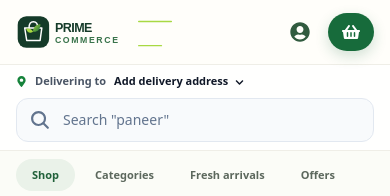
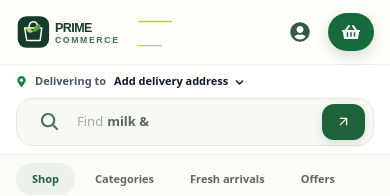
Before and after one commit to LingamGanesh/PrimeCommerce-fullstack, a React (Vite) app in the folder client/: page / in a window 390 px wide. Shown: the top 196 px of the page. Built offline with nearby package versions, Linux system fonts and the light colour scheme; no server answers.

Commit message:
Polish responsive premium product search component

```diff
--- a/client/src/components/Search.jsx
+++ b/client/src/components/Search.jsx
@@ -1,6 +1,7 @@
 import { useState } from "react";
 import { TypeAnimation } from "react-type-animation";
 import { IoSearch } from "react-icons/io5";
+import { FiArrowUpRight, FiX } from "react-icons/fi";
 import { useLocation, useNavigate, useSearchParams } from "react-router-dom";
 
 export default function Search() {
@@ -16,16 +17,72 @@ export default function Search() {
     navigate(value ? "/search?q=" + encodeURIComponent(value) : "/search");
   };
 
+  const openSearch = () => navigate(query.trim() ? "/search?q=" + encodeURIComponent(query.trim()) : "/search");
+
   return (
-    <form onSubmit={submitSearch} className="group flex h-11 w-full min-w-0 items-center overflow-hidden rounded-xl border border-slate-200 bg-slate-50 text-neutral-500 transition focus-within:border-lime-400 focus-within:bg-white lg:h-12 lg:min-w-[420px]">
-      <button type="submit" aria-label="Search products" className="flex h-full items-center justify-center px-3 text-slate-500 transition group-focus-within:text-lime-700"><IoSearch size={22}/></button>
+    <form
+      onSubmit={submitSearch}
+      role="search"
+      className="group relative flex h-12 w-full min-w-0 items-center rounded-2xl border border-[#e5e9df] bg-[#f7f9f4] px-1.5 shadow-[inset_0_1px_2px_rgba(25,45,28,.025)] transition-all duration-200 hover:border-[#cbd9c8] hover:bg-white focus-within:border-[#4b8b5c] focus-within:bg-white focus-within:shadow-[0_0_0_4px_rgba(75,139,92,.10)] lg:h-[50px]"
+    >
+      <span className="ml-2.5 grid h-8 w-8 shrink-0 place-items-center rounded-xl text-[#47734f] transition-colors group-focus-within:bg-[#eaf2e8]">
+        <IoSearch size={21} aria-hidden="true" />
+      </span>
+
       {isSearchPage ? (
-        <input type="search" value={query} onChange={event=>setQuery(event.target.value)} placeholder="Search milk, fruits, snacks…" aria-label="Search products" autoFocus className="h-full min-w-0 flex-1 bg-transparent pr-3 text-sm text-slate-800 outline-none"/>
+        <input
+          type="search"
+          value={query}
+          onChange={(event) => setQuery(event.target.value)}
+          placeholder="Search milk, fresh fruits, snacks..."
+          aria-label="Search products"
+          autoFocus
+          className="h-full min-w-0 flex-1 bg-transparent px-3 text-[13px] font-medium text-[#24372a] outline-none placeholder:font-normal placeholder:text-[#929b91] sm:text-sm"
+        />
       ) : (
-        <button type="button" onClick={()=>navigate("/search")} className="h-full min-w-0 flex-1 text-left text-sm text-slate-500">
-          <TypeAnimation sequence={['Search "milk"',1000,'Search "bread"',1000,'Search "sugar"',1000,'Search "paneer"',1000,'Search "chocolate"',1000,'Search "curd"',1000,'Search "rice"',1000,'Search "eggs"',1000,'Search "chips"',1000]} wrapper="span" speed={50} repeat={Infinity}/>
+        <button
+          type="button"
+          onClick={openSearch}
+          className="h-full min-w-0 flex-1 px-3 text-left text-[13px] font-medium text-[#7b877b] sm:text-sm"
+          aria-label="Open product search"
+        >
+          <span className="mr-1 text-[#a1a99e]">Find</span>
+          <TypeAnimation
+            sequence={[
+              'fresh fruits', 1400,
+              'daily essentials', 1400,
+              'milk & dairy', 1400,
+              'snacks you love', 1400,
+              'your favourites', 1400,
+            ]}
+            wrapper="span"
+            speed={45}
+            repeat={Infinity}
+            className="font-semibold text-[#526b55]"
+          />
         </button>
       )}
+
+      {isSearchPage && query && (
+        <button
+          type="button"
+          onClick={() => setQuery("")}
+          aria-label="Clear search"
+          className="mr-1 grid h-8 w-8 shrink-0 place-items-center rounded-full text-[#89948a] transition hover:bg-[#edf2eb] hover:text-[#294b31]"
+        >
+          <FiX size={16} />
+        </button>
+      )}
+
+      <button
+        type={isSearchPage ? "submit" : "button"}
+        onClick={isSearchPage ? undefined : openSearch}
+        aria-label="Search"
+        className="mr-0.5 flex h-9 shrink-0 items-center justify-center gap-1.5 rounded-xl bg-[#1e6338] px-3.5 text-xs font-extrabold text-white shadow-[0_3px_8px_rgba(30,99,56,.16)] transition hover:-translate-y-px hover:bg-[#174e2d] active:translate-y-0 sm:px-4"
+      >
+        <span className="hidden sm:inline">Search</span>
+        <FiArrowUpRight size={15} />
+      </button>
     </form>
   );
 }
```
